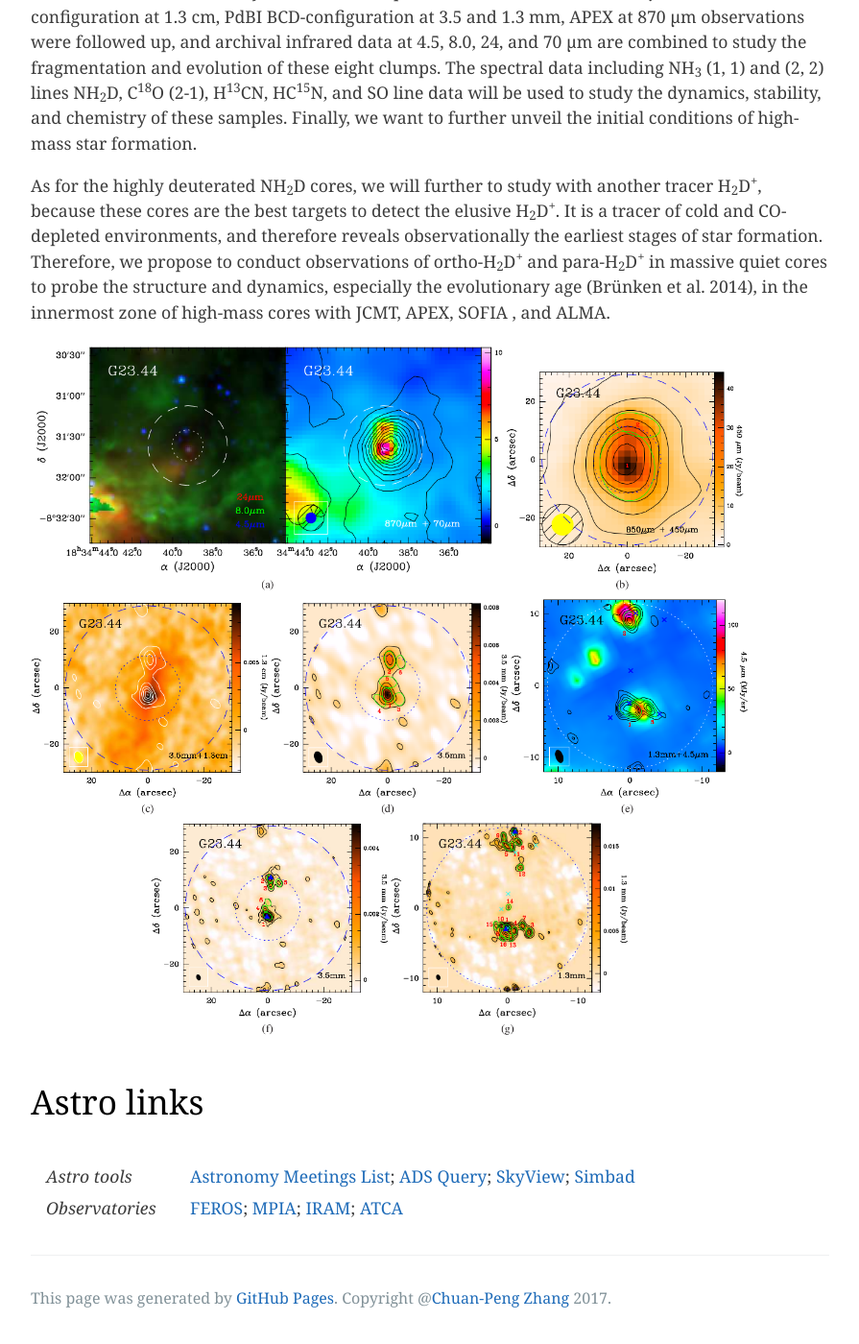
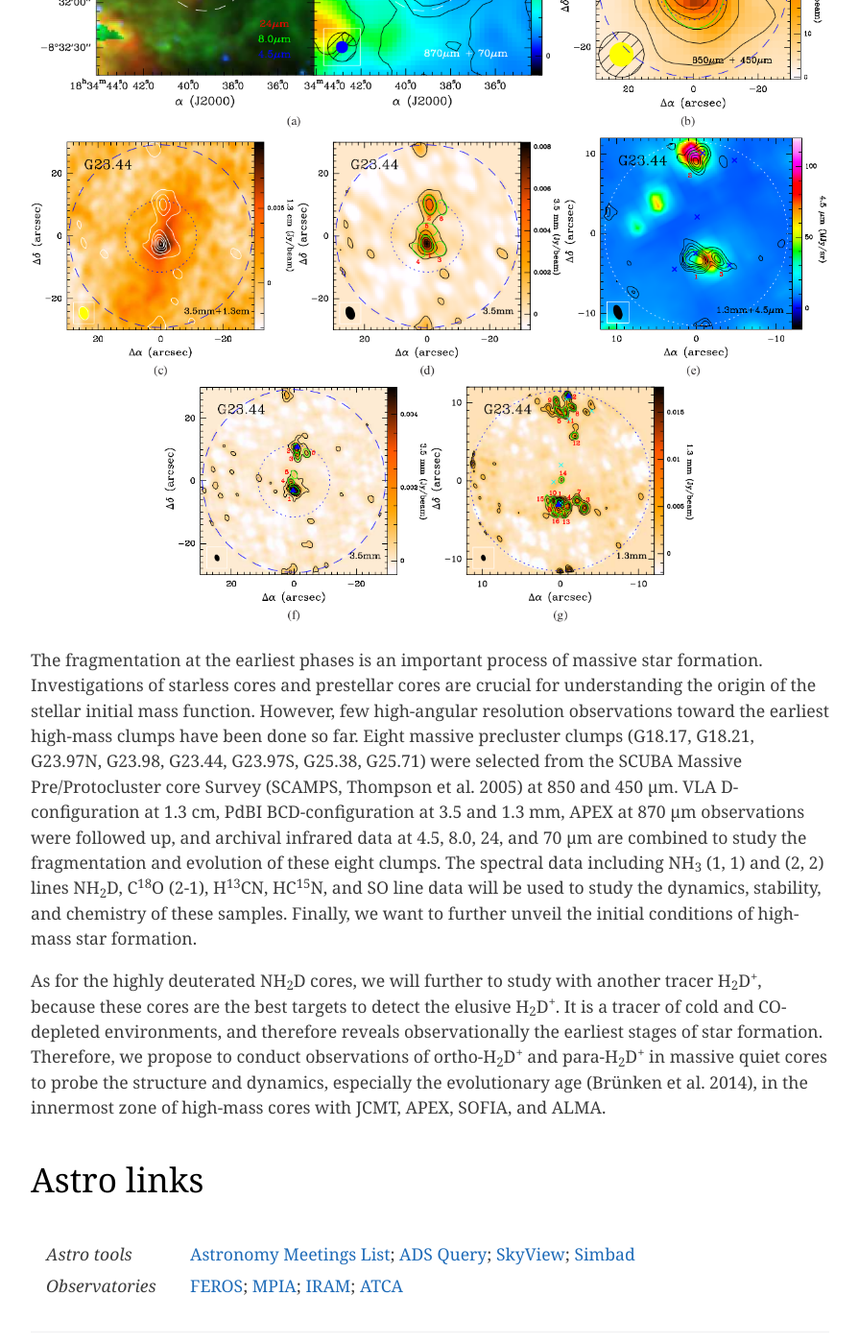
Before and after one commit to zcp521/zcp521.github.io, a Jekyll site: the page built from index.html, in a window 1280 px wide and 1400 px high, scrolled down 1394 px. Shown: the whole window at 96% size, without its empty margins (192-1087 px from the left). Built offline with Jekyll 4.4.1, drawn with Linux system fonts in a browser that asks for light colours; the list of posts is cut into pages by our own code.

Commit message:
Initial commit

```diff
--- a/index.html
+++ b/index.html
@@ -70,6 +70,10 @@
 <p style="color: black; font-size: 200%; text-align: left;">Current Work</p>
 
 <p style="width: 100%">
+
+<p ><img src="{{ site.baseurl }}/img/current.png" alt="Smiley face" width="100%">
+</p>
+
 The fragmentation at the earliest phases is an important process of massive star formation.
 Investigations of starless cores and prestellar cores are crucial for understanding the
 origin of the stellar initial mass function. However, few high-angular resolution observations
@@ -89,11 +93,10 @@
 CO-depleted environments, and therefore reveals observationally the earliest stages of star
 formation. Therefore, we propose to conduct observations of ortho-H<sub>2</sub>D<sup>+</sup> and para-H<sub>2</sub>D<sup>+</sup> in massive
 quiet cores to probe the structure and dynamics, especially the evolutionary age (Brünken et al. 2014),
-in the innermost zone of high-mass cores with JCMT, APEX, SOFIA , and ALMA.
+in the innermost zone of high-mass cores with JCMT, APEX, SOFIA, and ALMA.
 </p>
 
-<p ><img src="{{ site.baseurl }}/img/current.png" alt="Smiley face" width="90%">
-</p>
+
 
 <p style="color: black; font-size: 200%; text-align: left;">Astro links</p>
 
```
